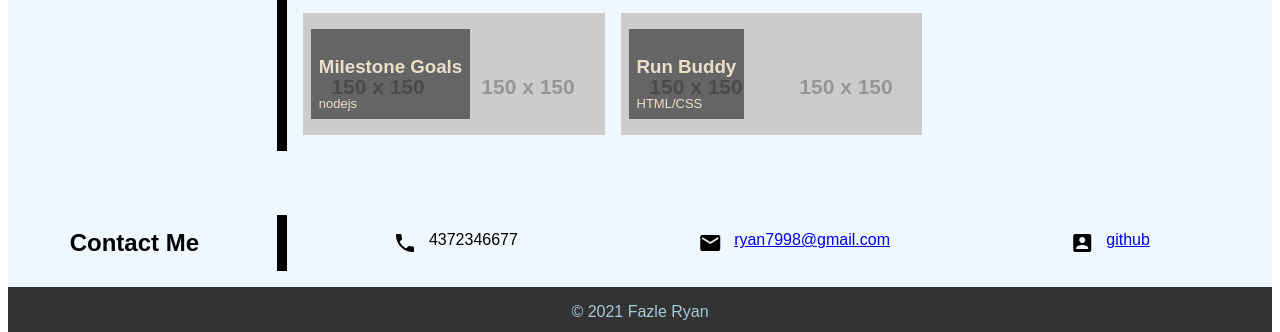
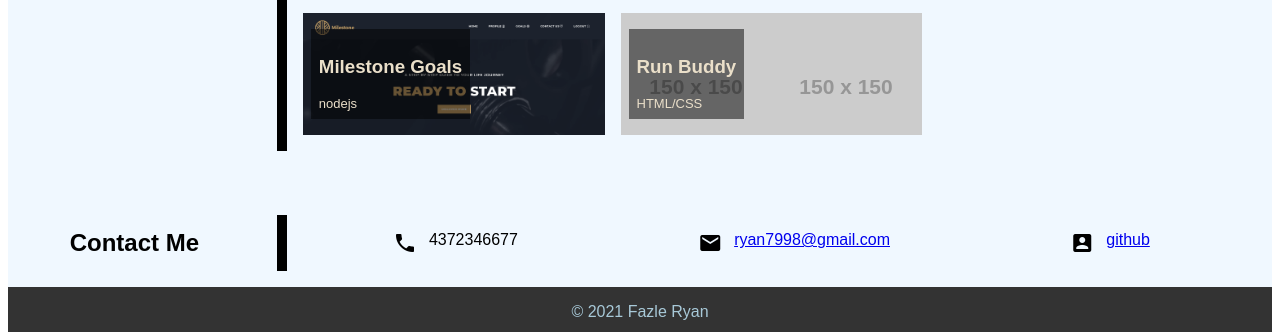
Before and after one commit to ryan7998/portfolio, a plain HTML site: page index.html in a window 1280 px wide. Shown: the part 882-1214 px from the top of the page. Drawn offline with Linux system fonts and the light colour scheme; placeholder pictures from the web are drawn by us.

Commit message:
screenshot added in milestone project

```diff
--- a/assets/css/style.css
+++ b/assets/css/style.css
@@ -155,6 +155,13 @@ section{
     background-size: cover;
 }
 
+.item-4{
+
+    width: 100%;
+    background-image: url(../images/milestone.png);
+    background-size: cover;
+}
+
 /* Contact Me section: */
 .contact-details{
     display: flex;
```
Also changed, not shown: assets/images/milestone.png (added).
